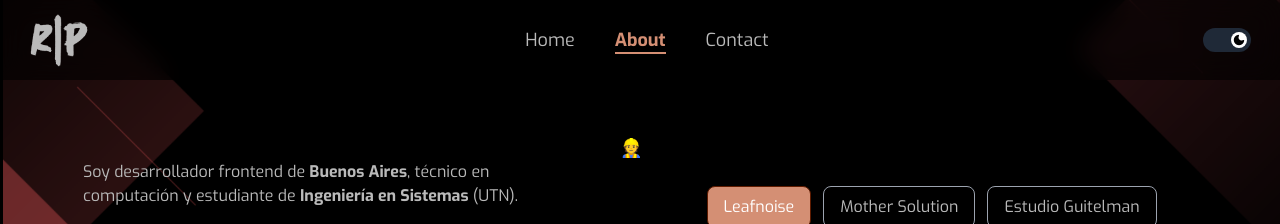
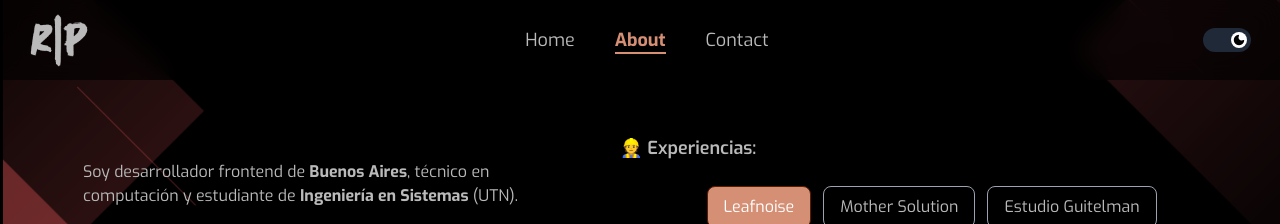
Before and after one commit to rodrigopla97/my-repository, a React (Vite) app: page /about in a window 1280 px wide. Shown: the top 224 px of the page. Built offline with nearby package versions, Linux system fonts and the light colour scheme.

Commit message:
fixed title in expierence

```diff
--- a/src/components/interfaces/about/jobExperienceCardInterface.tsx
+++ b/src/components/interfaces/about/jobExperienceCardInterface.tsx
@@ -20,7 +20,7 @@ export default function JobExperienceCardInterface() {
 
   return (
     <div className="relative w-full overflow-hidden md:pt-[10vh]">
-      <h3 className="text-lg font-semibold my-6">👷 Experiencias:</h3>
+      <h3 className={`text-lg font-semibold my-6 ${textColor}`}>👷 Experiencias:</h3>
       <div className="flex justify-center gap-3 mb-6 flex-wrap">
         {jobExperiencesContext.map((experience, index) => (
           <button
```
